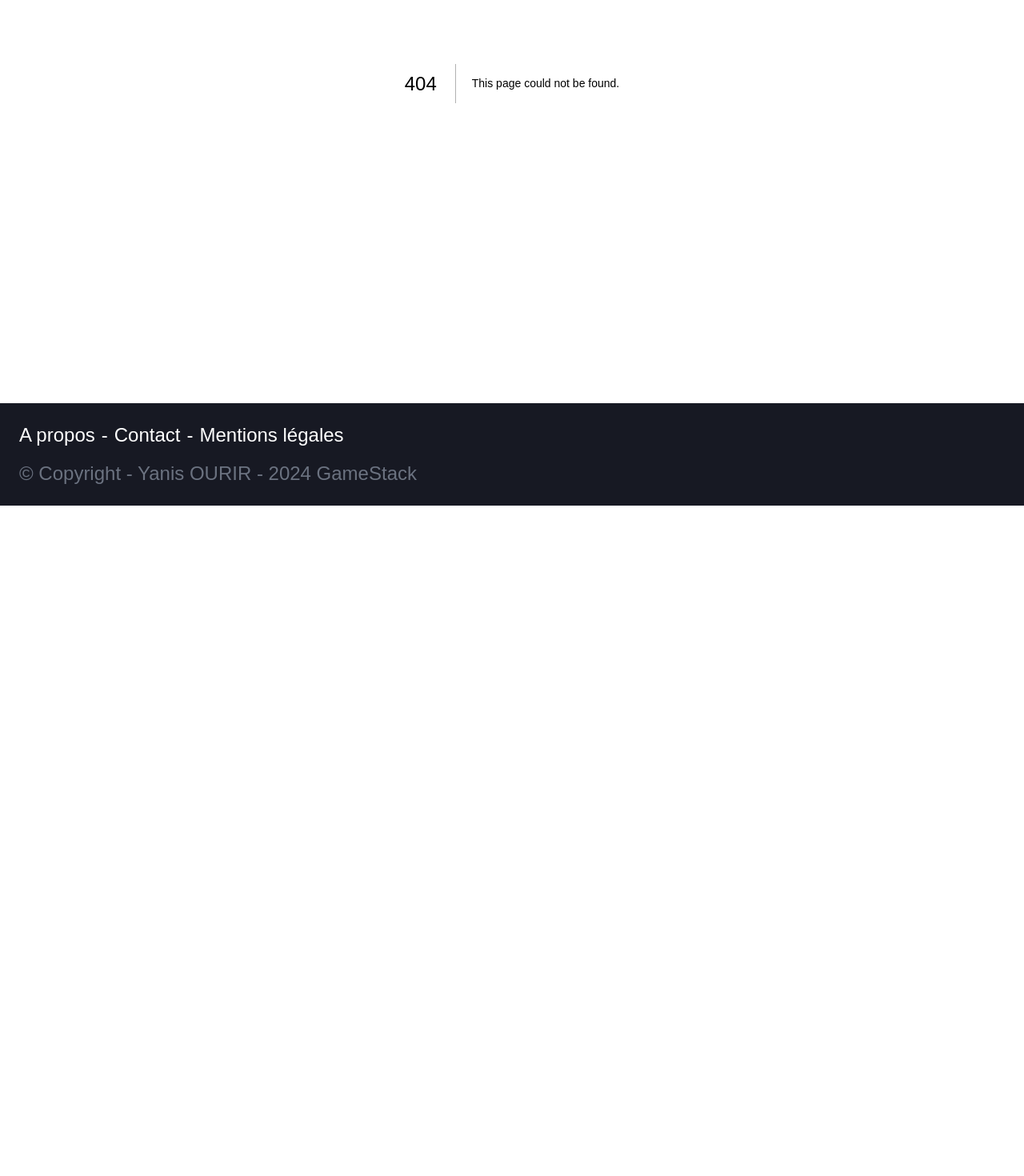
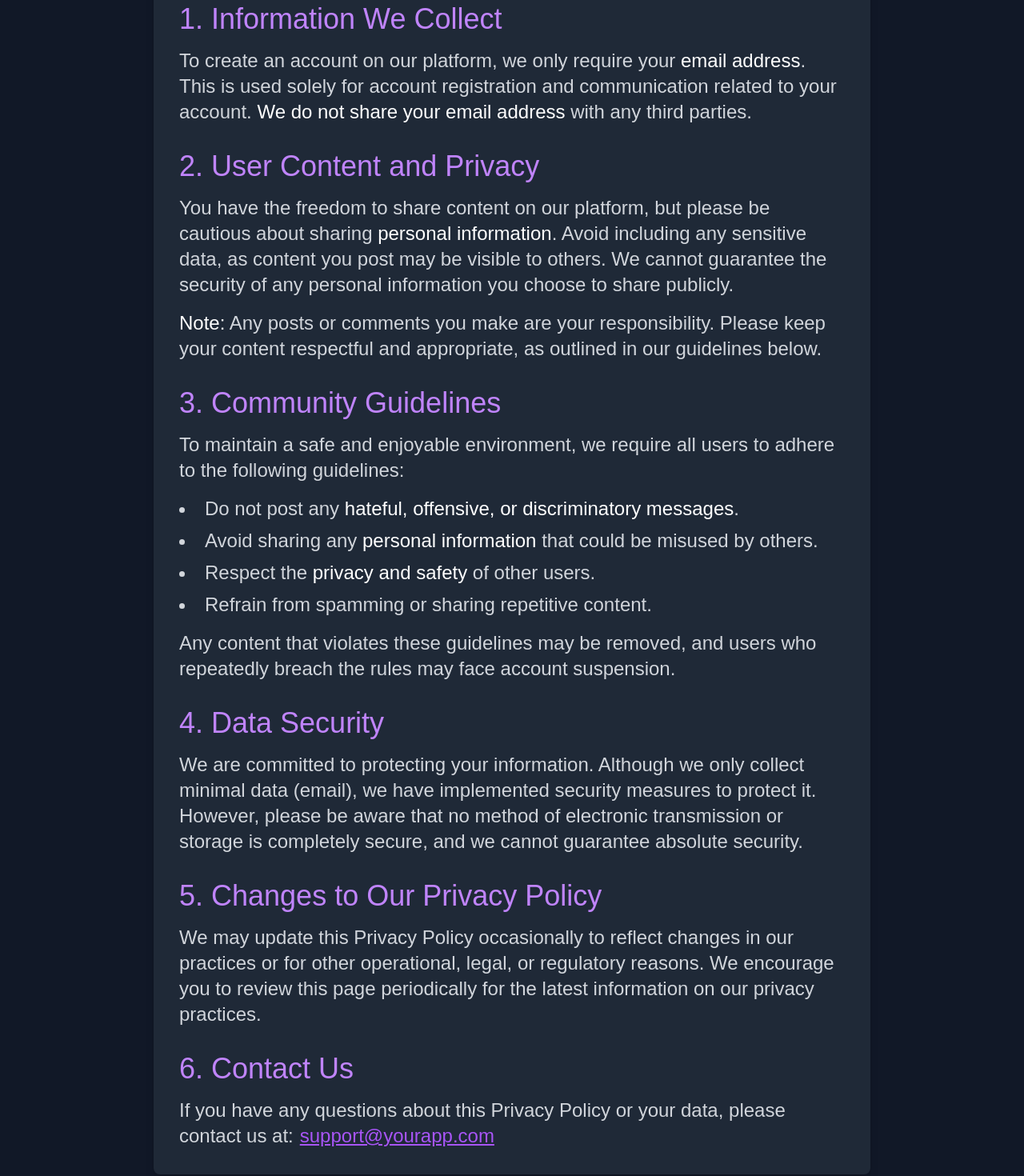
Before and after one commit to Yanis-Ourir/gamestack-front, a Next.js app: page /privacy-policy in a window 1280 px wide. Before the commit this address had no page. Shown: the part 380-1850 px from the top of the page at 80% size. Before the commit the page ends 1012 px from the top, so only its background shows below. Built offline with nearby package versions, Linux system fonts and the light colour scheme; a web font is replaced by a local one.

Commit message:
need legals mentions and front pipeline

```diff
--- a/app/contact/layout.tsx
+++ b/app/contact/page.tsx
@@ -2,11 +2,11 @@ import React from 'react';
 
 export default function Contact() {
     return (
-        <section className="bg-gradient-to-br from-[#1a1a2e] via-[#3f0d3d] to-[#1a1a2e] text-white min-h-screen py-12 px-6 flex flex-col items-center">
+        <section className="bg-gradient-to-br from-[#1a1a2e] via-[#1a1a2e] to-[#3f0d3d] text-white min-h-screen py-12 px-6 flex flex-col items-center">
 
             <header className="text-center mb-8">
-                <h1 className="text-4xl md:text-5xl font-bold mb-4">Get in Touch</h1>
-                <p className="text-lg max-w-lg mx-auto">
+                <h1 className="text-4xl md:text-5xl mb-4">Get in Touch</h1>
+                <p className="text-2xl max-w-lg mx-auto">
                     Have questions or feedback? We're here to help! Send us a message, and our team will get back to you as soon as possible.
                 </p>
             </header>
@@ -15,7 +15,7 @@ export default function Contact() {
             <div className="w-full max-w-lg bg-white bg-opacity-10 rounded-lg p-8 shadow-lg">
                 <form>
                     <div className="mb-6">
-                        <label htmlFor="name" className="block text-sm font-medium text-gray-200 mb-2">
+                        <label htmlFor="name" className="block text-2xl font-medium text-gray-200 mb-2">
                             Name
                         </label>
                         <input
@@ -27,7 +27,7 @@ export default function Contact() {
                     </div>
 
                     <div className="mb-6">
-                        <label htmlFor="email" className="block text-sm font-medium text-gray-200 mb-2">
+                        <label htmlFor="email" className="block text-2xl font-medium text-gray-200 mb-2">
                             Email
                         </label>
                         <input
@@ -39,7 +39,7 @@ export default function Contact() {
                     </div>
 
                     <div className="mb-6">
-                        <label htmlFor="subject" className="block text-sm font-medium text-gray-200 mb-2">
+                        <label htmlFor="subject" className="block text-2xl font-medium text-gray-200 mb-2">
                             Subject
                         </label>
                         <input
@@ -51,7 +51,7 @@ export default function Contact() {
                     </div>
 
                     <div className="mb-8">
-                        <label htmlFor="message" className="block text-sm font-medium text-gray-200 mb-2">
+                        <label htmlFor="message" className="block text-2xl font-medium text-gray-200 mb-2">
                             Message
                         </label>
                         <textarea
@@ -71,7 +71,7 @@ export default function Contact() {
                 </form>
             </div>
 
-            <div className="mt-12 text-center text-gray-400 max-w-lg">
+            <div className="mt-12 text-center text-gray-400 max-w-lg text-xl">
                 <p className="mb-2">Or reach out to us at:</p>
                 <p>Email: <a href="mailto:support@yourapp.com" className="text-purple-400">support@yourapp.com</a></p>
                 <p className="mt-2">Phone: <a href="tel:+123456789" className="text-purple-400">+1 (234) 567-89</a></p>
--- /dev/null
+++ b/app/privacy-policy/page.tsx
@@ -0,0 +1,69 @@
+export default function PrivacyPolicy() {
+    return (
+        <section className="bg-gray-900 text-gray-200 min-h-screen py-12 px-8 md:px-20 flex flex-col items-center">
+            <header className="text-center mb-12">
+                <h1 className="text-6xl mb-4 text-white">Privacy Policy</h1>
+                <p className="text-2xl max-w-3xl">
+                    Your privacy is very important to us. This Privacy Policy outlines how we handle your data and the rules to follow when interacting with our platform.
+                </p>
+            </header>
+
+            <div className="w-full max-w-4xl bg-gray-800 rounded-lg p-8 shadow-lg">
+                <section className="mb-8">
+                    <h2 className="text-4xl mb-4 text-purple-400">1. Information We Collect</h2>
+                    <p className="text-gray-300 text-2xl">
+                        To create an account on our platform, we only require your <span className="text-white">email address</span>. This is used solely for account registration and communication related to your account. <span className="text-white">We do not share your email address</span> with any third parties.
+                    </p>
+                </section>
+
+                <section className="mb-8">
+                    <h2 className="text-4xl mb-4 text-purple-400">2. User Content and Privacy</h2>
+                    <p className="text-gray-300 text-2xl mb-4">
+                        You have the freedom to share content on our platform, but please be cautious about sharing <span className="text-white">personal information</span>. Avoid including any sensitive data, as content you post may be visible to others. We cannot guarantee the security of any personal information you choose to share publicly.
+                    </p>
+                    <p className="text-gray-300 text-2xl">
+                        <span className="text-white">Note:</span> Any posts or comments you make are your responsibility. Please keep your content respectful and appropriate, as outlined in our guidelines below.
+                    </p>
+                </section>
+
+                <section className="mb-8">
+                    <h2 className="text-4xl mb-4 text-purple-400">3. Community Guidelines</h2>
+                    <p className="text-gray-300 text-2xl mb-4">
+                        To maintain a safe and enjoyable environment, we require all users to adhere to the following guidelines:
+                    </p>
+                    <ul className="list-disc list-inside text-gray-300 text-2xl space-y-2">
+                        <li>Do not post any <span className="text-white">hateful, offensive, or discriminatory messages</span>.</li>
+                        <li>Avoid sharing any <span className="text-white">personal information</span> that could be misused by others.</li>
+                        <li>Respect the <span className="text-white">privacy and safety</span> of other users.</li>
+                        <li>Refrain from spamming or sharing repetitive content.</li>
+                    </ul>
+                    <p className="text-gray-300 text-2xl mt-4">
+                        Any content that violates these guidelines may be removed, and users who repeatedly breach the rules may face account suspension.
+                    </p>
+                </section>
+
+                <section className="mb-8">
+                    <h2 className="text-4xl mb-4 text-purple-400">4. Data Security</h2>
+                    <p className="text-gray-300 text-2xl">
+                        We are committed to protecting your information. Although we only collect minimal data (email), we have implemented security measures to protect it. However, please be aware that no method of electronic transmission or storage is completely secure, and we cannot guarantee absolute security.
+                    </p>
+                </section>
+
+                <section className="mb-8">
+                    <h2 className="text-4xl mb-4 text-purple-400">5. Changes to Our Privacy Policy</h2>
+                    <p className="text-gray-300 text-2xl">
+                        We may update this Privacy Policy occasionally to reflect changes in our practices or for other operational, legal, or regulatory reasons. We encourage you to review this page periodically for the latest information on our privacy practices.
+                    </p>
+                </section>
+
+                <section>
+                    <h2 className="text-4xl mb-4 text-purple-400">6. Contact Us</h2>
+                    <p className="text-gray-300 text-2xl">
+                        If you have any questions about this Privacy Policy or your data, please contact us at:
+                        <a href="mailto:support@yourapp.com" className="text-purple-500 underline ml-2">support@yourapp.com</a>
+                    </p>
+                </section>
+            </div>
+        </section>
+    );
+}
--- a/app/ui/footer.tsx
+++ b/app/ui/footer.tsx
@@ -4,7 +4,7 @@ export default function Footer() {
     return <footer className="bg-footer-bg w-full bottom-0 p-4 text-2xl">
         <div className="p-2">
             <div className="text-white flex gap-2 mb-4">
-                <Link href="#">A propos</Link> -
+                <Link href="/privacy-policy">Privacy Policy</Link> -
                 <Link href="#">Contact</Link> -
                 <Link href="#">Mentions légales</Link>
             </div>
```
